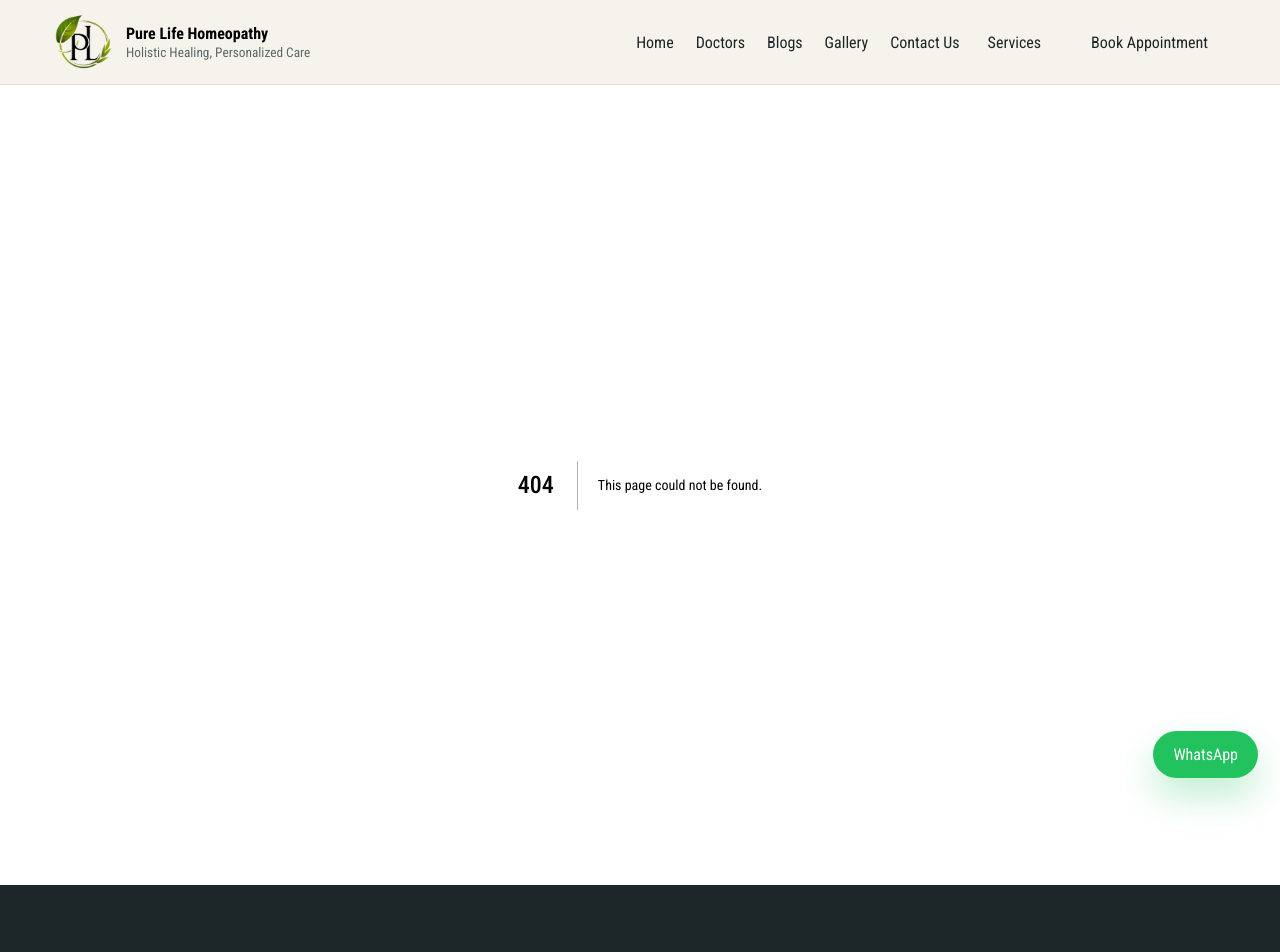
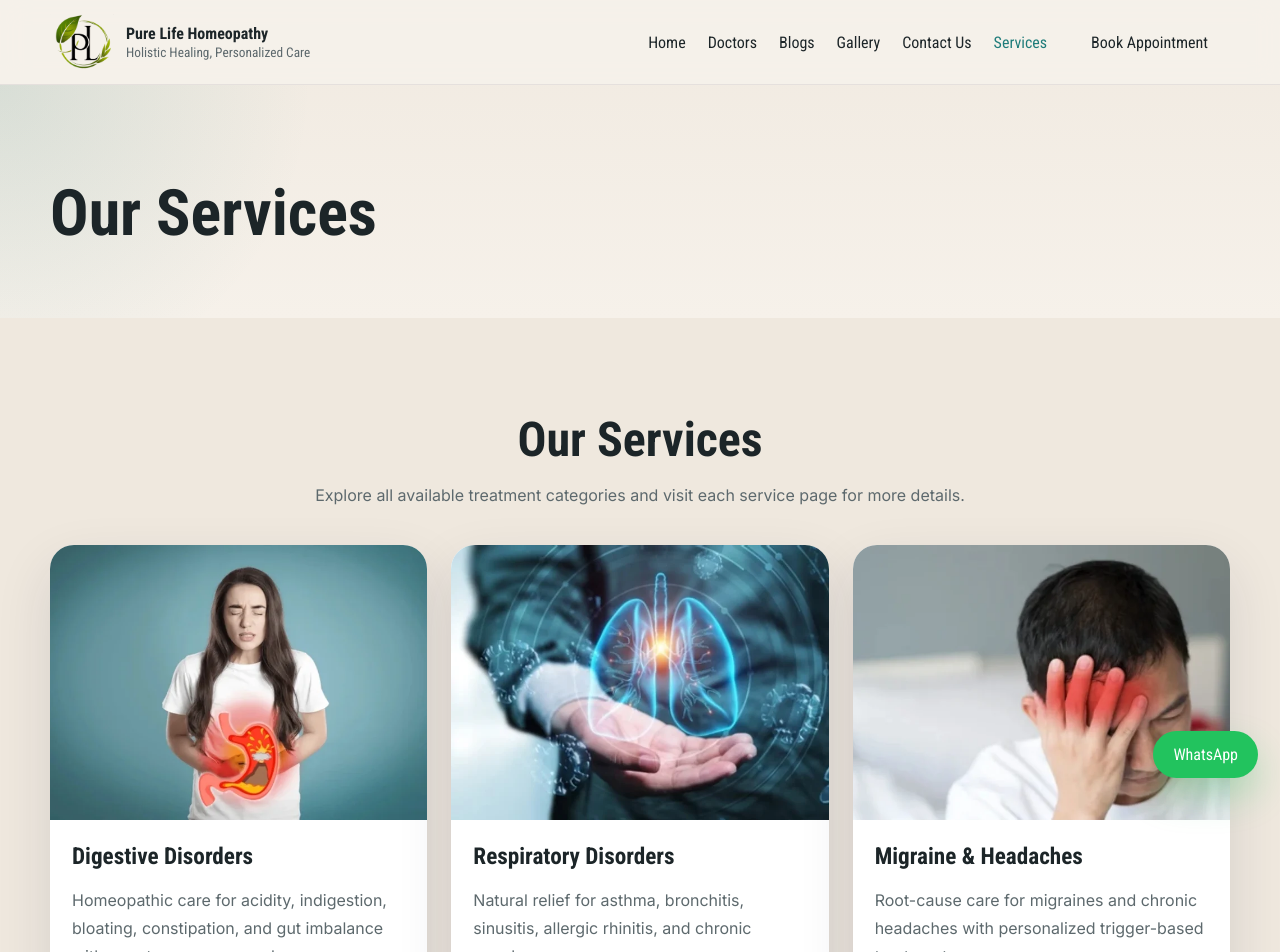
Before and after one commit to purelifehomeopathy-droid/purelife-homeopathy, a Next.js app: page /services in a window 1280 px wide. Before the commit this address had no page. Shown: the top 952 px of the page. Built offline with nearby package versions, Linux system fonts and the light colour scheme.

Commit message:
Add dedicated services page and update navigation

```diff
--- a/src/app/page.tsx
+++ b/src/app/page.tsx
@@ -3,7 +3,7 @@ import Link from "next/link";
 import { InquiryForm } from "@/components/forms";
 import { SectionHeading } from "@/components/section-heading";
 import { ServiceCard } from "@/components/service-card";
-import { featuredServices, services } from "@/data/services";
+import { featuredServices } from "@/data/services";
 import { address, phone } from "@/data/site";
 
 const faqSchema = {
@@ -435,7 +435,7 @@ export default function HomePage() {
             </Link>
 
             <Link
-              href={`/services/${services[0].slug}`}
+              href="/services"
               className="button button-secondary"
             >
               Explore Services
--- /dev/null
+++ b/src/app/services/page.tsx
@@ -0,0 +1,31 @@
+import { SectionHeading } from "@/components/section-heading";
+import { ServiceCard } from "@/components/service-card";
+import { services } from "@/data/services";
+
+export default function ServicesPage() {
+  return (
+    <main className="inner-page">
+      <section className="page-hero">
+        <div className="container">
+          <h1>Our Services</h1>
+        </div>
+      </section>
+
+      <section className="section section-soft">
+        <div className="container">
+          <SectionHeading
+            centered
+            title="Our Services"
+            description="Explore all available treatment categories and visit each service page for more details."
+          />
+
+          <div className="service-grid">
+            {services.map((service) => (
+              <ServiceCard key={service.slug} service={service} />
+            ))}
+          </div>
+        </div>
+      </section>
+    </main>
+  );
+}
--- a/src/components/header.tsx
+++ b/src/components/header.tsx
@@ -10,6 +10,8 @@ export function Header() {
   const pathname = usePathname();
   const [menuOpen, setMenuOpen] = useState(false);
   const [servicesOpen, setServicesOpen] = useState(false);
+  const isServicesActive =
+    pathname === "/services" || pathname.startsWith("/services/");
 
   return (
     <header className="site-header">
@@ -54,13 +56,18 @@ export function Header() {
             </Link>
           ))}
 
-          <div className="nav-dropdown">
-            <button
-  type="button"
-  className="nav-dropdown-trigger"
->
-  Services
-</button>
+          <div
+            className={`nav-dropdown ${servicesOpen ? "is-open" : ""}`}
+            onMouseEnter={() => setServicesOpen(true)}
+            onMouseLeave={() => setServicesOpen(false)}
+          >
+            <Link
+              href="/services"
+              className={`nav-dropdown-trigger ${isServicesActive ? "active" : ""}`}
+              onClick={() => setMenuOpen(false)}
+            >
+              Services
+            </Link>
 
             <div className="nav-dropdown-menu">
               {serviceNav.map((item) => (
```
